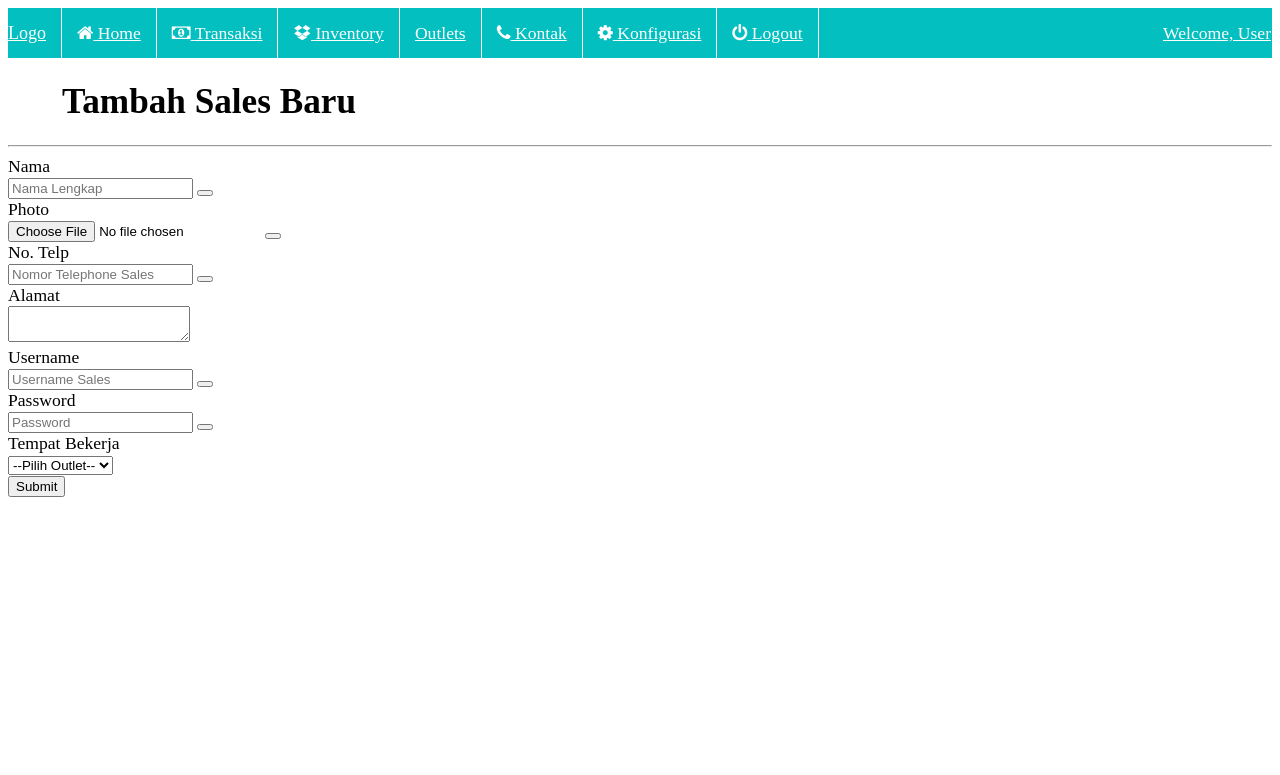
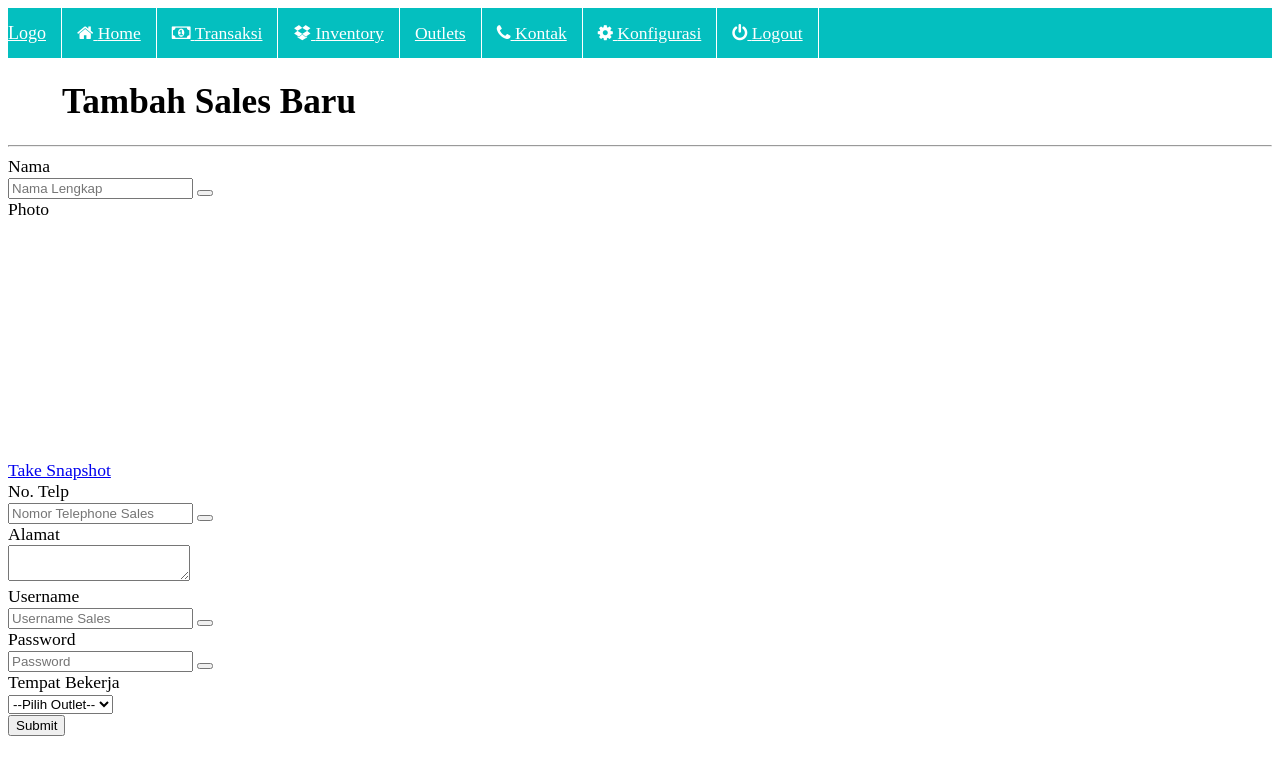
Before and after one commit to luckymahrus/victory, a CodeIgniter app: page /victory/sales/add_sales in a window 1280 px wide. Shown: the top 775 px of the page. Run offline with CodeIgniter, Linux system fonts and the light colour scheme; some libraries are stand-ins or nearby versions.

Commit message:
add sales

```diff
--- a/application/controllers/Sales.php
+++ b/application/controllers/Sales.php
@@ -14,6 +14,7 @@
 
 			}else{
 				$data['title'] = 'Sales';
+				$data['is_mobile'] = $this->is_mobile;
 				$this->template->load('default','sales/add_sales',$data);
 			}
 		}
--- a/application/core/MY_Controller.php
+++ b/application/core/MY_Controller.php
@@ -3,10 +3,14 @@
 	defined('BASEPATH') OR exit('No direct script access allowed');
 
 	class MY_Controller extends CI_Controller{
+		protected $is_mobile;
 
 		function __construct(){
 			parent::__construct();
 
+			if($this->agent->is_mobile()){
+				$this->is_mobile = true;
+			}
 		}
 
 	}
--- a/application/views/sales/add_sales.php
+++ b/application/views/sales/add_sales.php
@@ -3,6 +3,7 @@
 	<hr class="bg-teal">
 </div>
 <div class="row">
+
 	<form>
 		<div class="grid">
                 <div class="row cells2">
@@ -15,10 +16,26 @@
                     </div>
                     <div class="cell">
                         <label>Photo</label>
-						<div class="input-control file full-size" data-role="input">
-						    <input type="file">
-						    <button class="button"><span class="mif-camera"></span></button>
-						</div>
+                        <?php if ($is_mobile): ?>
+                            <div class="input-control file full-size" data-role="input">
+                                <input type="file" accept="image/*" id="capture" capture="camera">
+                                <button class="button"><span class="mif-camera"></span></button>
+                            </div>
+                        <?php else: ?>
+                            <div id="my_camera" style="width:320px; height:240px;"></div>
+                            <div id="my_result"></div>
+                            <script language="JavaScript">
+                                Webcam.attach( '#my_camera' );
+
+                                function take_snapshot() {
+                                    Webcam.snap( function(data_uri) {
+                                        document.getElementById('my_result').innerHTML = '<img src="'+data_uri+'"/>';
+                                    } );
+                                }
+                            </script>
+                            <a href="javascript:void(take_snapshot())">Take Snapshot</a>
+                        <?php endif ?>
+
                     </div>
                 </div>
                 <div class="row cells">
--- a/application/views/templates/default.php
+++ b/application/views/templates/default.php
@@ -264,9 +264,9 @@
                               <div class="tile-large tile-big-y bg-lime fg-white" data-role="tile">
                                 <div class="tile-content iconic"><span class="icon mif-shop mif-ani-shake"></span><span class="tile-label">Daftar Outlet</span></div>
                               </div>
-                              <div class="tile tile-wide-x bg-green fg-white" data-role="tile">
+                              <a href="<?php echo base_url('sales/add_sales') ?>" class="tile tile-wide-x bg-green fg-white" data-role="tile">
                                 <div class="tile-content iconic"><span class="icon mif-user-plus"></span><span class="tile-label">Tambah Sales Baru</span></div>
-                              </div>
+                              </a>
                               <a href="<?php echo base_url('outlets/add_outlet') ?>" class="tile tile-wide-x bg-emerald fg-white" data-role="tile">
                                 <div class="tile-content iconic"><span class="icon mif-plus"></span><span class="tile-label">Tambah Toko Baru</span></div>
                               </a>
@@ -353,10 +353,9 @@
               <!--Konfigurasi ends-->
               <li><a href=""><i class="fa fa-power-off"></i> <span class="menu-text">Logout</span></a></li>
             </ul>
-            <ul class="nav navbar-nav navbar-right">
-              <li><a href="#">
-                Welcome, User <span class="caret"></span></a></li>
-            </ul>
+
+
+
            <!--Main menu ul ends-->
 
 
```
Also changed, not shown: application/views/outlets/add_outlet.php (+0 -11 lines).
